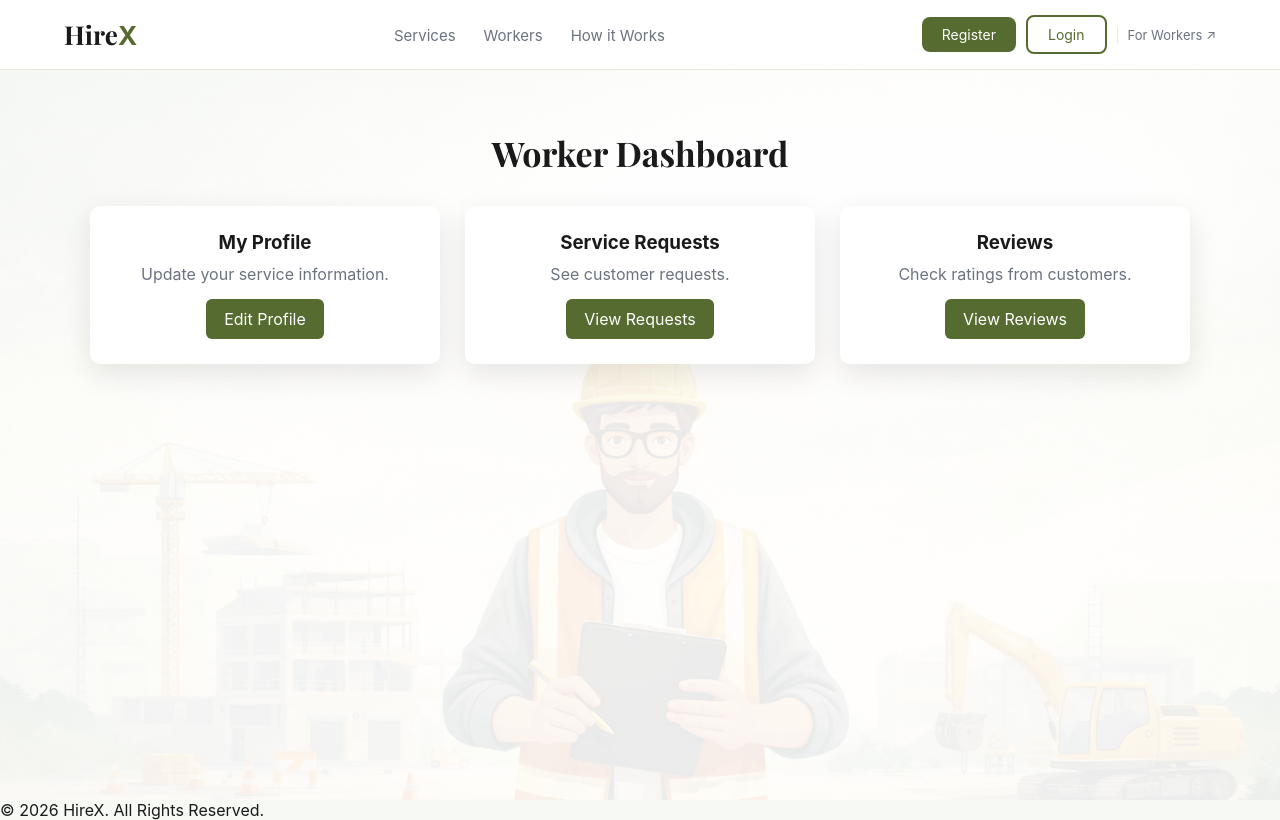
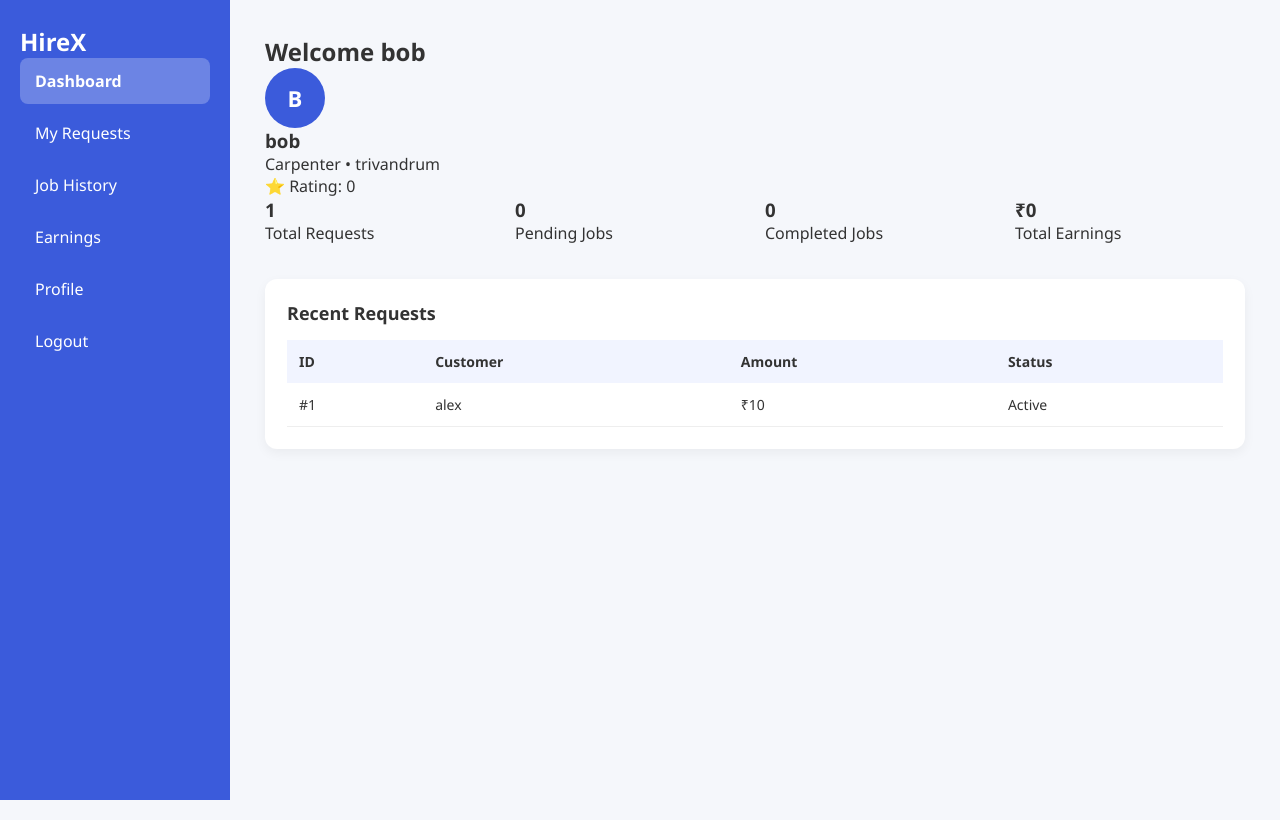
Before and after one commit to sajeerrr/Project-Hirex, a PHP site: page /worker/dashboard.php in a window 1280 px wide. Run offline with PHP 8.4, Linux system fonts and the light colour scheme; a user stored in the database is signed in; data comes from the database, SQL or seed files in the repository; tables that the repository leaves empty or names only in its code hold one stand-in row (values such as "Sample post").

Commit message:
worker dashboard setup

```diff
--- /dev/null
+++ b/assets/css/worker-dashboard.css
@@ -0,0 +1,222 @@
+/* RESET */
+
+*{
+margin:0;
+padding:0;
+box-sizing:border-box;
+font-family:'Segoe UI', Arial, sans-serif;
+}
+
+body{
+background:#f5f7fb;
+color:#333;
+}
+
+/* DASHBOARD LAYOUT */
+
+.dashboard{
+display:flex;
+min-height:100vh;
+}
+
+/* SIDEBAR */
+
+.sidebar{
+width:230px;
+background:#3B5BDB;
+color:white;
+padding:25px 20px;
+display:flex;
+flex-direction:column;
+}
+
+.logo{
+font-size:22px;
+font-weight:bold;
+margin-bottom:35px;
+letter-spacing:1px;
+}
+
+.sidebar ul{
+list-style:none;
+}
+
+.sidebar ul li{
+padding:12px 15px;
+margin-bottom:6px;
+border-radius:8px;
+transition:0.3s;
+}
+
+.sidebar ul li:hover{
+background:rgba(255,255,255,0.15);
+}
+
+.sidebar ul li.active{
+background:rgba(255,255,255,0.25);
+font-weight:600;
+}
+
+.sidebar ul li a{
+color:white;
+text-decoration:none;
+display:block;
+}
+
+/* MAIN */
+
+.main{
+flex:1;
+padding:35px;
+}
+
+/* TOPBAR */
+
+.topbar{
+display:flex;
+justify-content:space-between;
+align-items:center;
+margin-bottom:25px;
+}
+
+.topbar h2{
+font-size:22px;
+font-weight:600;
+}
+
+/* PROFILE */
+
+.profile-card{
+background:white;
+padding:20px;
+border-radius:12px;
+display:flex;
+align-items:center;
+gap:15px;
+margin-bottom:30px;
+box-shadow:0 4px 10px rgba(0,0,0,0.05);
+}
+
+.avatar{
+width:60px;
+height:60px;
+border-radius:50%;
+background:#3B5BDB;
+color:white;
+display:flex;
+align-items:center;
+justify-content:center;
+font-size:22px;
+font-weight:bold;
+}
+
+.profile-card h3{
+font-size:18px;
+margin-bottom:3px;
+}
+
+/* STATS */
+
+.stats{
+display:grid;
+grid-template-columns:repeat(4,1fr);
+gap:20px;
+margin-bottom:35px;
+}
+
+.stat{
+background:white;
+padding:22px;
+border-radius:12px;
+text-align:center;
+box-shadow:0 4px 12px rgba(0,0,0,0.06);
+transition:0.3s;
+}
+
+.stat:hover{
+transform:translateY(-3px);
+box-shadow:0 8px 18px rgba(0,0,0,0.08);
+}
+
+.stat h3{
+font-size:30px;
+color:#3B5BDB;
+margin-bottom:5px;
+}
+
+.stat p{
+font-size:14px;
+color:#777;
+}
+
+/* TABLE */
+
+.table-box{
+background:white;
+padding:22px;
+border-radius:12px;
+box-shadow:0 4px 12px rgba(0,0,0,0.05);
+}
+
+.table-box h3{
+margin-bottom:15px;
+font-size:18px;
+}
+
+table{
+width:100%;
+border-collapse:collapse;
+}
+
+table th{
+background:#f1f4ff;
+color:#333;
+font-size:14px;
+padding:12px;
+text-align:left;
+}
+
+table td{
+padding:12px;
+font-size:14px;
+border-bottom:1px solid #eee;
+}
+
+table tr:hover{
+background:#f9fbff;
+}
+
+/* STATUS COLORS */
+
+.status-pending{
+color:#e67e22;
+font-weight:600;
+}
+
+.status-completed{
+color:#27ae60;
+font-weight:600;
+}
+
+.status-cancelled{
+color:#e74c3c;
+font-weight:600;
+}
+
+/* RESPONSIVE */
+
+@media(max-width:900px){
+
+.stats{
+grid-template-columns:repeat(2,1fr);
+}
+
+.sidebar{
+display:none;
+}
+
+.main{
+padding:20px;
+}
+
+}
--- a/worker/dashboard.php
+++ b/worker/dashboard.php
@@ -1,43 +1,224 @@
 <?php
 session_start();
-include("../includes/header.php");
+include("../database/db.php");
 
+/* SECURITY */
 if(!isset($_SESSION['role']) || $_SESSION['role'] != 'worker'){
 header("Location:../login.php");
 exit;
 }
+
+$workerId = $_SESSION['worker_id'];
+
+/* WORKER INFO */
+
+$worker = [];
+
+$r = $conn->query("SELECT * FROM workers WHERE id='$workerId'");
+
+if($r && $r->num_rows > 0){
+$worker = $r->fetch_assoc();
+}
+
+$workerName = $worker['name'] ?? 'Worker';
+$workerInitial = strtoupper(substr($workerName,0,1));
+$category = $worker['category'] ?? 'Worker';
+$rating = $worker['rating'] ?? 0;
+$status = $worker['status'] ?? 'active';
+$location = $worker['city'] ?? '-';
+
+/* COUNTS */
+
+$total_requests = 0;
+$pending_requests = 0;
+$completed_jobs = 0;
+$total_earned = 0;
+
+$r = $conn->query("SELECT COUNT(*) as total FROM requests WHERE worker_id='$workerId'");
+if($r) $total_requests = $r->fetch_assoc()['total'];
+
+$r = $conn->query("SELECT COUNT(*) as total FROM requests WHERE worker_id='$workerId' AND status='pending'");
+if($r) $pending_requests = $r->fetch_assoc()['total'];
+
+$r = $conn->query("SELECT COUNT(*) as total FROM requests WHERE worker_id='$workerId' AND status='completed'");
+if($r) $completed_jobs = $r->fetch_assoc()['total'];
+
+$r = $conn->query("SELECT SUM(amount) as total FROM requests WHERE worker_id='$workerId' AND status='completed'");
+if($r){
+$row = $r->fetch_assoc();
+$total_earned = $row['total'] ?? 0;
+}
+
+/* RECENT REQUESTS */
+
+$recent_requests = [];
+
+$r = $conn->query("
+SELECT r.id,
+u.name AS user_name,
+r.status,
+r.amount,
+r.created_at
+FROM requests r
+LEFT JOIN users u ON r.user_id = u.id
+WHERE r.worker_id='$workerId'
+ORDER BY r.created_at DESC
+LIMIT 6
+");
+
+if($r){
+while($row = $r->fetch_assoc()){
+$recent_requests[] = $row;
+}
+}
+
 ?>
 
-<section class="dashboard-section">
+<!DOCTYPE html>
+<html>
 
-<div class="dashboard-container">
+<head>
 
-<h2 class="dashboard-title">Worker Dashboard</h2>
+<title>Worker Dashboard</title>
 
-<div class="dashboard-grid">
+<link rel="stylesheet" href="../assets/css/worker-dashboard.css">
 
-<div class="dashboard-card">
-<h3>My Profile</h3>
-<p>Update your service information.</p>
-<a href="#" class="dashboard-btn">Edit Profile</a>
+</head>
+
+<body>
+
+<div class="dashboard">
+
+<!-- SIDEBAR -->
+
+<div class="sidebar">
+
+<h2>HireX</h2>
+
+<ul>
+
+<li class="active">Dashboard</li>
+
+<li><a href="my_requests.php">My Requests</a></li>
+
+<li><a href="job_history.php">Job History</a></li>
+
+<li><a href="earnings.php">Earnings</a></li>
+
+<li><a href="profile.php">Profile</a></li>
+
+<li><a href="../logout.php">Logout</a></li>
+
+</ul>
+
 </div>
 
-<div class="dashboard-card">
-<h3>Service Requests</h3>
-<p>See customer requests.</p>
-<a href="#" class="dashboard-btn">View Requests</a>
+
+<!-- MAIN -->
+
+<div class="main">
+
+<h2>Welcome <?php echo $workerName; ?></h2>
+
+<!-- PROFILE -->
+
+<div class="profile">
+
+<div class="avatar"><?php echo $workerInitial; ?></div>
+
+<div>
+
+<h3><?php echo $workerName; ?></h3>
+
+<p><?php echo $category; ?> • <?php echo $location; ?></p>
+
+<p>⭐ Rating: <?php echo $rating; ?></p>
+
 </div>
 
-<div class="dashboard-card">
-<h3>Reviews</h3>
-<p>Check ratings from customers.</p>
-<a href="#" class="dashboard-btn">View Reviews</a>
+</div>
+
+
+<!-- STATS -->
+
+<div class="stats">
+
+<div class="card">
+
+<h3><?php echo $total_requests; ?></h3>
+
+<p>Total Requests</p>
+
+</div>
+
+<div class="card">
+
+<h3><?php echo $pending_requests; ?></h3>
+
+<p>Pending Jobs</p>
+
+</div>
+
+<div class="card">
+
+<h3><?php echo $completed_jobs; ?></h3>
+
+<p>Completed Jobs</p>
+
+</div>
+
+<div class="card">
+
+<h3>₹<?php echo $total_earned; ?></h3>
+
+<p>Total Earnings</p>
+
+</div>
+
+</div>
+
+
+<!-- REQUEST TABLE -->
+
+<div class="table-box">
+
+<h3>Recent Requests</h3>
+
+<table>
+
+<tr>
+
+<th>ID</th>
+<th>Customer</th>
+<th>Amount</th>
+<th>Status</th>
+
+</tr>
+
+<?php foreach($recent_requests as $req){ ?>
+
+<tr>
+
+<td>#<?php echo $req['id']; ?></td>
+
+<td><?php echo htmlspecialchars($req['user_name']); ?></td>
+
+<td>₹<?php echo $req['amount']; ?></td>
+
+<td><?php echo ucfirst($req['status']); ?></td>
+
+</tr>
+
+<?php } ?>
+
+</table>
+
 </div>
 
 </div>
 
 </div>
 
-</section>
+</body>
 
-<?php include("../includes/footer.php"); ?>
+</html>
```
